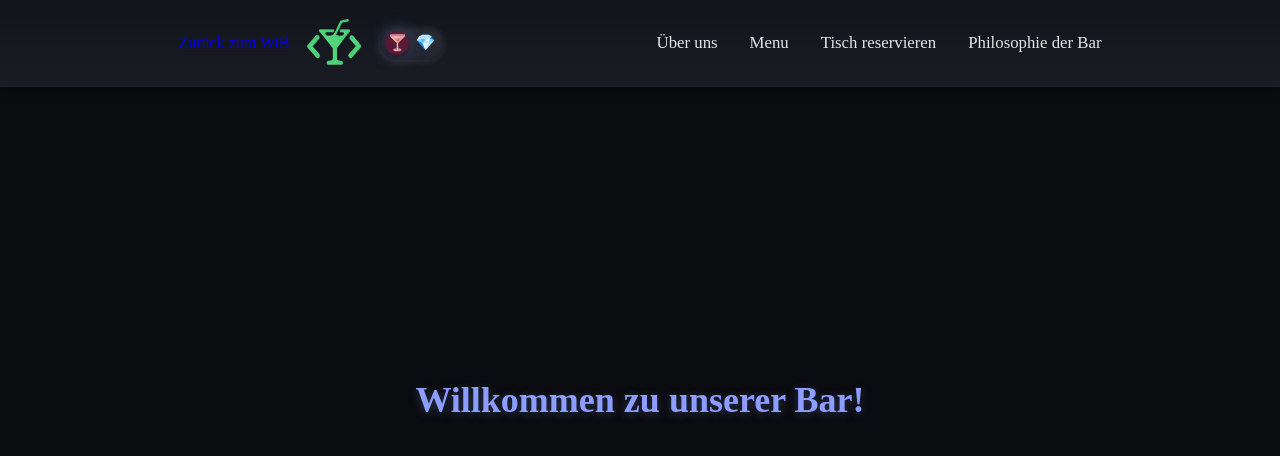
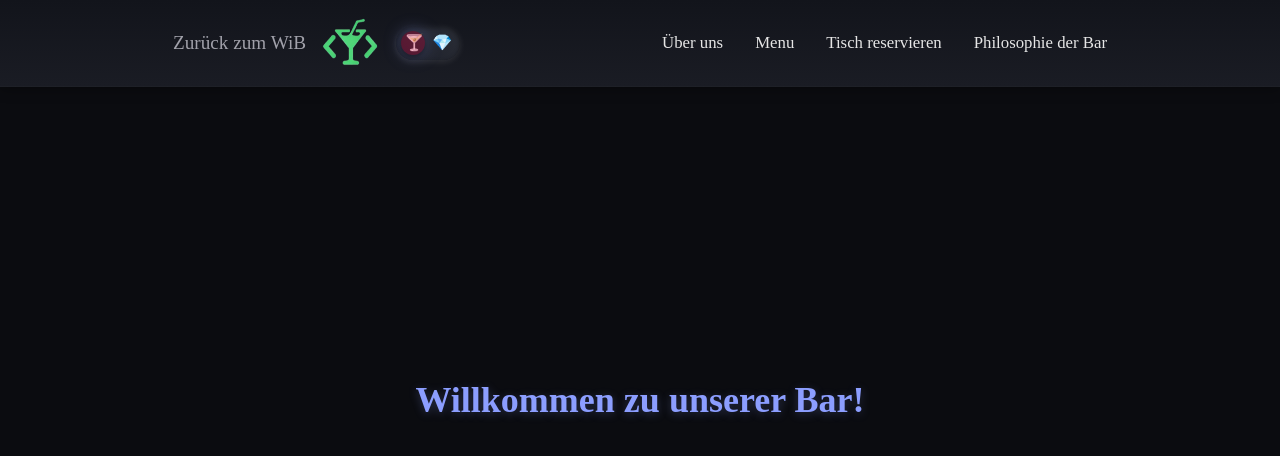
Before and after one commit to snxq0/isaiev-bar, a website: page public/index.html in a window 1280 px wide. Drawn offline with Linux system fonts and the light colour scheme.

Commit message:
кнопка назад к виб добавлена на все страницы

```diff
--- a/public/css/style.css
+++ b/public/css/style.css
@@ -101,6 +101,11 @@ body {
   gap: 2rem;
 }
 
+.back{
+  color: #a1a1aa;
+    text-decoration: none;
+    font-size: 1.2rem;
+}
 .nav-links a {
   color: var(--text-color);
   text-decoration: none;
--- a/public/index.html
+++ b/public/index.html
@@ -19,7 +19,7 @@
     <header class="navbar">
     <div class="nav-container">
         <div class="logo-group">
-            <a href="https://web-isaiev-balance.vercel.app/">Zurück zum WiB</a>
+            <a class="back" href="https://web-isaiev-balance.vercel.app/">Zurück zum WiB</a>
             <a href="index.html" class="logo-link">
                 <img class="logo" src="/assets/logo/WiB.png" width="60" height="60" alt="isaiev bar icon" />
             </a>
```
Also changed, not shown: public/about.html (+1 -0 lines), public/booking.html (+1 -0 lines), public/menu.html (+1 -0 lines), public/philosophy.html (+1 -0 lines).
